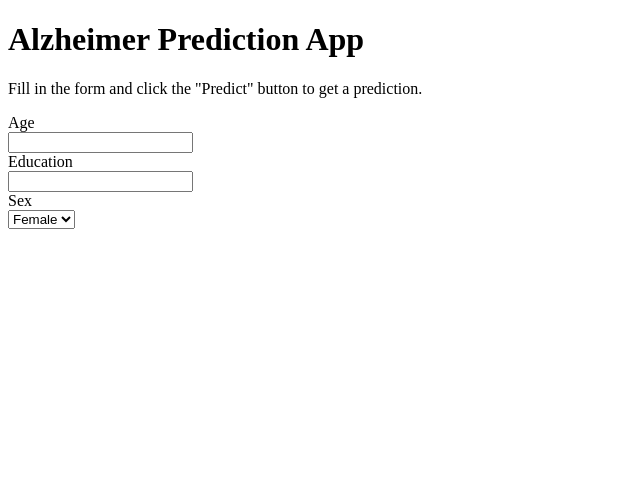
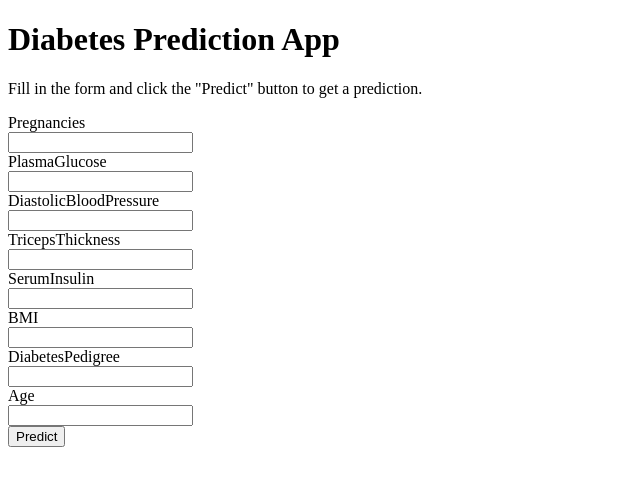
Before and after one commit to camontanezp/diabetes-prediction-app, a Flask app: page / in a window 1280 px wide. Shown: the top 486 px of the page, without its empty margins (0-640 px from the left). Run offline with Flask 3, Linux system fonts and the light colour scheme.

Commit message:
Add templates of index and result

```diff
--- a/app/templates/index.html
+++ b/app/templates/index.html
@@ -1,51 +1,89 @@
 <!DOCTYPE html>
 
 <head>
-    <title>Alzheimer Prediction</title>
+    <title>Diabetes Prediction</title>
 </head>
 <html>
 
 <body>
     <main>
         <div>
-            <h1>Alzheimer Prediction App</h1>
+            <h1>Diabetes Prediction App</h1>
         </div>
-        <form>
+        <form method="post" action="{{url_for('result')}}">
             <div>
                 <p>Fill in the form and click the "Predict" button to get a prediction.</p>
             </div>
 
             <div>
                 <div>
-                    <label for="age">Age</label>
+                    <label for="Pregnancies">Pregnancies</label>
                 </div>
                 <div>
-                    <input type="number" name="age">
+                    <input type="number" name="Pregnancies">
                 </div>
-
             </div>
             <div>
                 <div>
-                    <label for="education">Education</label>
+                    <label for="PlasmaGlucose">PlasmaGlucose</label>
                 </div>
                 <div>
-                    <input type="number" name="education">
+                    <input type="number" name="PlasmaGlucose">
                 </div>
-
             </div>
             <div>
                 <div>
-                    <label for="sex">Sex</label>
+                    <label for="DiastolicBloodPressure">DiastolicBloodPressure</label>
                 </div>
                 <div>
-                    <select name="sex">
-                        <option value="F">Female</option>
-                        <option value="M">Male</option>
-                    </select>
+                    <input type="number" name="DiastolicBloodPressure">
                 </div>
-
             </div>
-
+            <div>
+                <div>
+                    <label for="TricepsThickness">TricepsThickness</label>
+                </div>
+                <div>
+                    <input type="number" name="TricepsThickness">
+                </div>
+            </div>
+            <div>
+                <div>
+                    <label for="SerumInsulin">SerumInsulin</label>
+                </div>
+                <div>
+                    <input type="number" name="SerumInsulin">
+                </div>
+            </div>
+            <div>
+                <div>
+                    <label for="BMI">BMI</label>
+                </div>
+                <div>
+                    <input type="number" step="0.0001" name="BMI">
+                </div>
+            </div>
+            <div>
+                <div>
+                    <label for="DiabetesPedigree">DiabetesPedigree</label>
+                </div>
+                <div>
+                    <input type="number" step="0.0001" name="DiabetesPedigree">
+                </div>
+            </div>
+            <div>
+                <div>
+                    <label for="Age">Age</label>
+                </div>
+                <div>
+                    <input type="number" name="Age">
+                </div>
+            </div>
+            <div>
+                <div>
+                    <input type="submit" value="Predict">
+                </div>
+            </div>
         </form>
     </main>
 </body>
```
Also changed, not shown: app/templates/result.html (added, +24 -0 lines).
